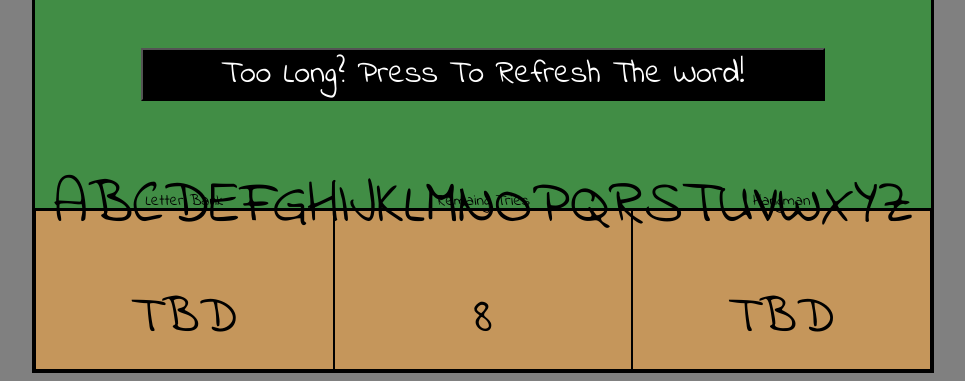
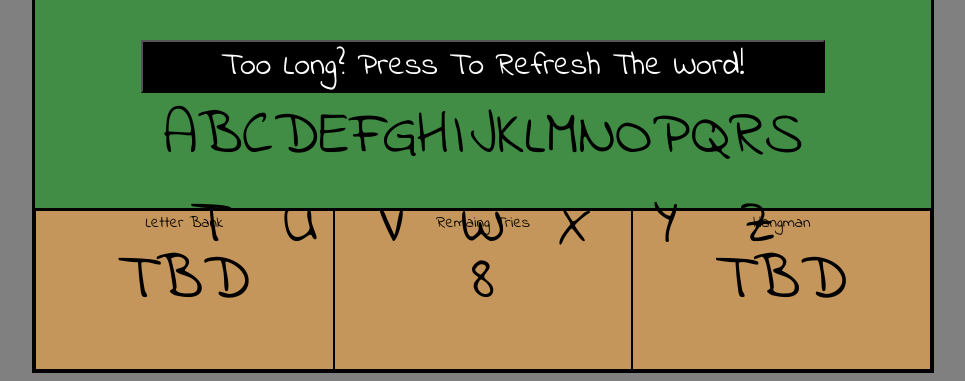
Before and after one commit to olee2002/hangMan, a plain HTML site: page index.html in a window 1280 px wide. Shown: the part 501-882 px from the top of the page, without its empty margins (157-1122 px from the left). Drawn offline with nearby package versions, Linux system fonts and the light colour scheme.

Commit message:
p changed to divs

```diff
--- a/index.html
+++ b/index.html
@@ -14,60 +14,62 @@
     <div class="container">
         <header>
 
-            <p>HangMan</p>
+            <div>HangMan</div>
 
         </header>
         <main class="subcontainer01">
             <div id="LetterSpaces">
                 <p id="enter">The theme is
                     <span id='fruits'>"fruits"</span> - Enter Your Letter!</p>
-                <p id="EmptyLetters">_ _ _ _ _ _ _ _ _</p>
-                <button id="reset">Too Long?  Press To Refresh The Word!</button>
+                <br>
+                <div id="EmptyLetters">_ _ _ _ _ _ _ _ _</div>
+                <br>
+                <button id="reset">Too Long? Press To Refresh The Word!</button>
+
             </div>
 
             <div class="ClickOnLetters">
 
-                <p class="Alphabet">A</p>
-                <p class="Alphabet">B</p>
-                <p class="Alphabet">C</p>
-                <p class="Alphabet">D</p>
-                <p class="Alphabet">E</p>
-                <p class="Alphabet">F</p>
-                <p class="Alphabet">G</p>
-                <p class="Alphabet">H</p>
-                <p class="Alphabet">I</p>
-                <p class="Alphabet">J</p>
-                <p class="Alphabet">K</p>
-                <p class="Alphabet">L</p>
-                <p class="Alphabet">M</p>
-                <p class="Alphabet">N</p>
-                <p class="Alphabet">O</p>
-                <p class="Alphabet">P</p>
-                <p class="Alphabet">Q</p>
-                <p class="Alphabet">R</p>
-                <p class="Alphabet">S</p>
-                <p class="Alphabet">T</p>
-                <p class="Alphabet">U</p>
-                <p class="Alphabet">V</p>
-                <p class="Alphabet">W</p>
-                <p class="Alphabet">X</p>
-                <p class="Alphabet">Y</p>
-                <p class="Alphabet">Z</p>
-
+                <div class="Alphabet">A</div>
+                <div class="Alphabet">B</div>
+                <div class="Alphabet">C</div>
+                <div class="Alphabet">D</div>
+                <div class="Alphabet">E</div>
+                <div class="Alphabet">F</div>
+                <div class="Alphabet">G</div>
+                <div class="Alphabet">H</div>
+                <div class="Alphabet">I</div>
+                <div class="Alphabet">J</div>
+                <div class="Alphabet">K</div>
+                <div class="Alphabet">L</div>
+                <div class="Alphabet">M</div>
+                <div class="Alphabet">N</div>
+                <div class="Alphabet">O</div>
+                <div class="Alphabet">P</div>
+                <div class="Alphabet">Q</div>
+                <div class="Alphabet">R</div>
+                <div class="Alphabet">S</div>
+                <div class="Alphabet">T</div>
+                <div class="Alphabet">U</div>
+                <div class="Alphabet">V</div>
+                <div class="Alphabet">W</div>
+                <div class="Alphabet">X</div>
+                <div class="Alphabet">Y</div>
+                <div class="Alphabet">Z</div>
             </div>
         </main>
         <aside class="subcontainer02">
             <div id="LetterBank">
-                <p id="LetterBankName">Letter Bank </p>
-                <p id="WrongLetters">TBD </p>
+                <div id="LetterBankName">Letter Bank </div>
+                <div id="WrongLetters">TBD </div>
             </div>
             <div id="NumsOfTries">
-                <p id="NameOfTries"> Remaing Tries</p>
-                <p id="TriesLeft"> 8</p>
+                <div id="NameOfTries"> Remaing Tries</div>
+                <div id="TriesLeft"> 8</div>
             </div>
             <div id="Hangman">
-                <p> Hangman</p>
-                <p id="image"> TBD</p>
+                <div> Hangman</div>
+                <div id="image"> TBD</div>
             </div>
         </aside>
 
--- a/main.js
+++ b/main.js
@@ -24,21 +24,18 @@ $(document).ready(function () {
         let count = 8;
         let letterBank = [];
 
-
-
-
         letterAlphabet.on('click', function () {
             let letterInput = this.innerHTML.toLowerCase();
             let letterOutput = givenArray
             let indexOfLetter = answerArray.indexOf(letterInput)
             if (indexOfLetter === -1) {
                 //msg when fail
-                alert('try again');
+               // alert('try again');
                 //Remaining tries counter
                 count -= 1;
                 $('#TriesLeft').html(count);
                 letterBank.push(letterInput)
-                $('#WrongLetters').html(letterBank)
+                $('#WrongLetters').html(letterBank.join(' ').toUpperCase())
                 //Adding wrong letter to the letter bank
                 //console.log(letterBank.join(' '))
                 this.innerHTML = '_';
@@ -52,6 +49,9 @@ $(document).ready(function () {
 
             }
 
+
+
+
         })
     }
     //start();
--- a/style.css
+++ b/style.css
@@ -58,11 +58,10 @@ header{
 }
 .ClickOnLetters{
     display:flex;
-    flex-flow: column wrap;
-    justify-content: space-between;
-    align-items: center;
-    align-content: center;
-    text-align: center;
+    flex-flow: row wrap;
+    justify-content: space-around;
+    align-items: flex-end;
+
     /* flex:1; */
     width: 50vw;
     height: 20vh;
@@ -94,7 +93,7 @@ header{
 #LetterBank,#NumsOfTries,#Hangman{
     display:  flex;
     flex-direction: column;
-    justify-content: center;
+    justify-content: flex-start;
     align-items: center;
     border: 1px black solid;
     flex:1;
@@ -102,5 +101,6 @@ header{
 }
 
 #WrongLetters,#TriesLeft,#image{
-    font-size:4vw;
+    font-size:5vw;
+    flex: 1;
 }
```
Also changed, not shown: Document.htm (added, +51 -0 lines), 1 other file.
